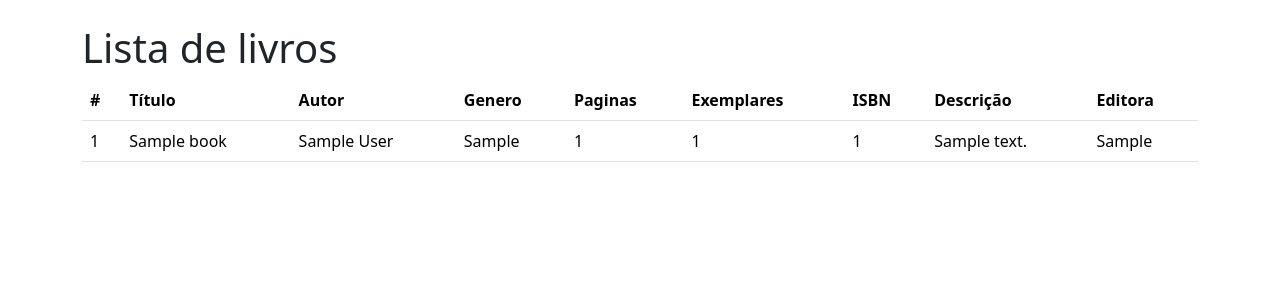
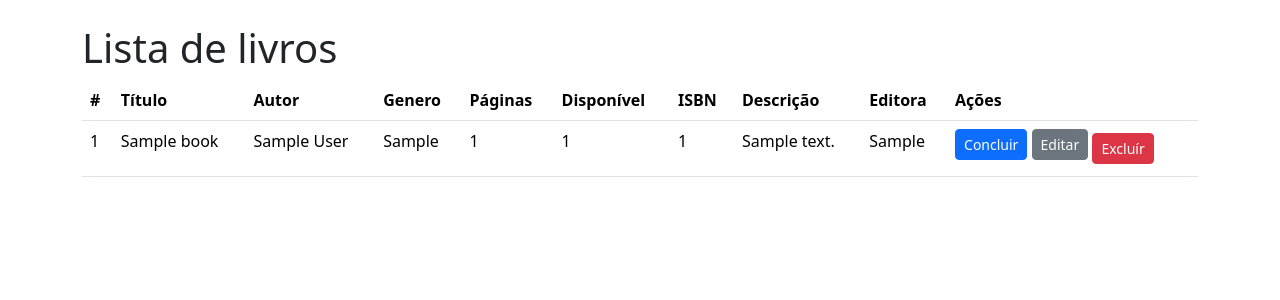
Before and after one commit to anafts/library, a Django app: page / in a window 1280 px wide. Shown: the part 56-356 px from the top of the page. Run offline with Django 5.2, Linux system fonts and the light colour scheme; tables that the repository leaves empty hold one stand-in row (values such as "Sample post").

Commit message:
style: created btn

```diff
--- a/books/templates/books/books_list.html
+++ b/books/templates/books/books_list.html
@@ -16,7 +16,6 @@
 
 <main class="container">
     <h1> Lista de livros </h1>
-
     <table class="table">
         <thead>
             <tr>
@@ -24,11 +23,12 @@
               <th scope="col">Título</th>
               <th scope="col">Autor</th>
               <th scope="col">Genero</th>
-            <th scope="col">Paginas</th>
-            <th scope="col">Exemplares</th>
+              <th scope="col">Páginas</th>
+              <th scope="col">Disponível</th>
               <th scope="col">ISBN</th>
               <th scope="col">Descrição</th>
               <th scope="col">Editora</th>
+              <th scope="col"> Ações </th>
             </tr>
         </thead>
         <tbody>
@@ -43,6 +43,11 @@
                   <td scope="col">{{ book.isbn }}</td>
                   <td scope="col">{{ book.description }}</td>
                   <td scope="col">{{ book.publishing_company }}</td>
+                  <td>
+                    <a href="#" class="btn btn-primary btn-sm mb-2"> Concluir </a>
+                    <a href="#" class="btn btn-secondary btn-sm mb-2">Editar</a>
+                    <a href="#" class="btn btn-danger btn-sm">Excluír</a>
+                  </td>
               </tr>
               {% endfor %}
         </tbody>
```
Lines whose indentation alone changed are shown as unchanged.
